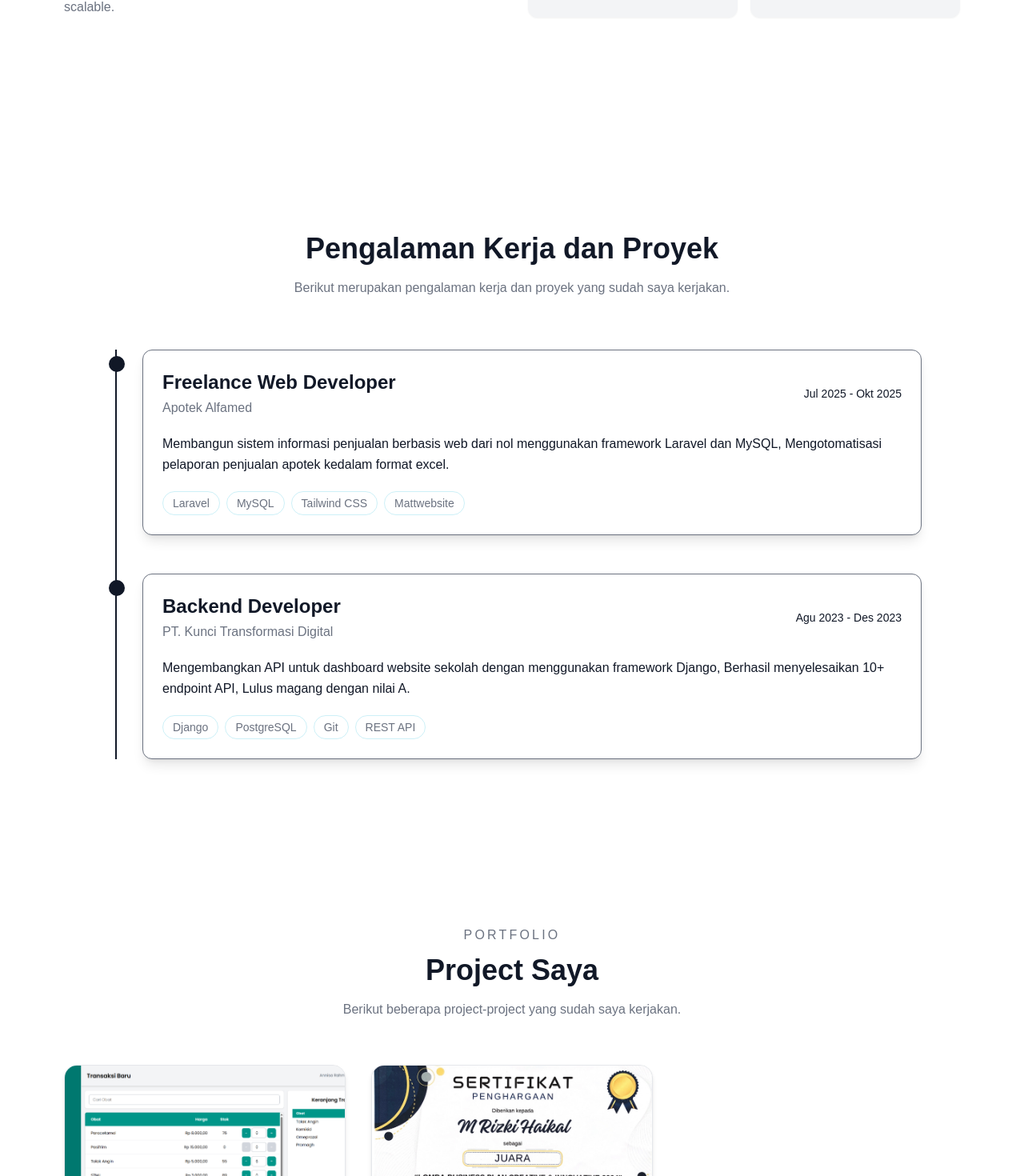
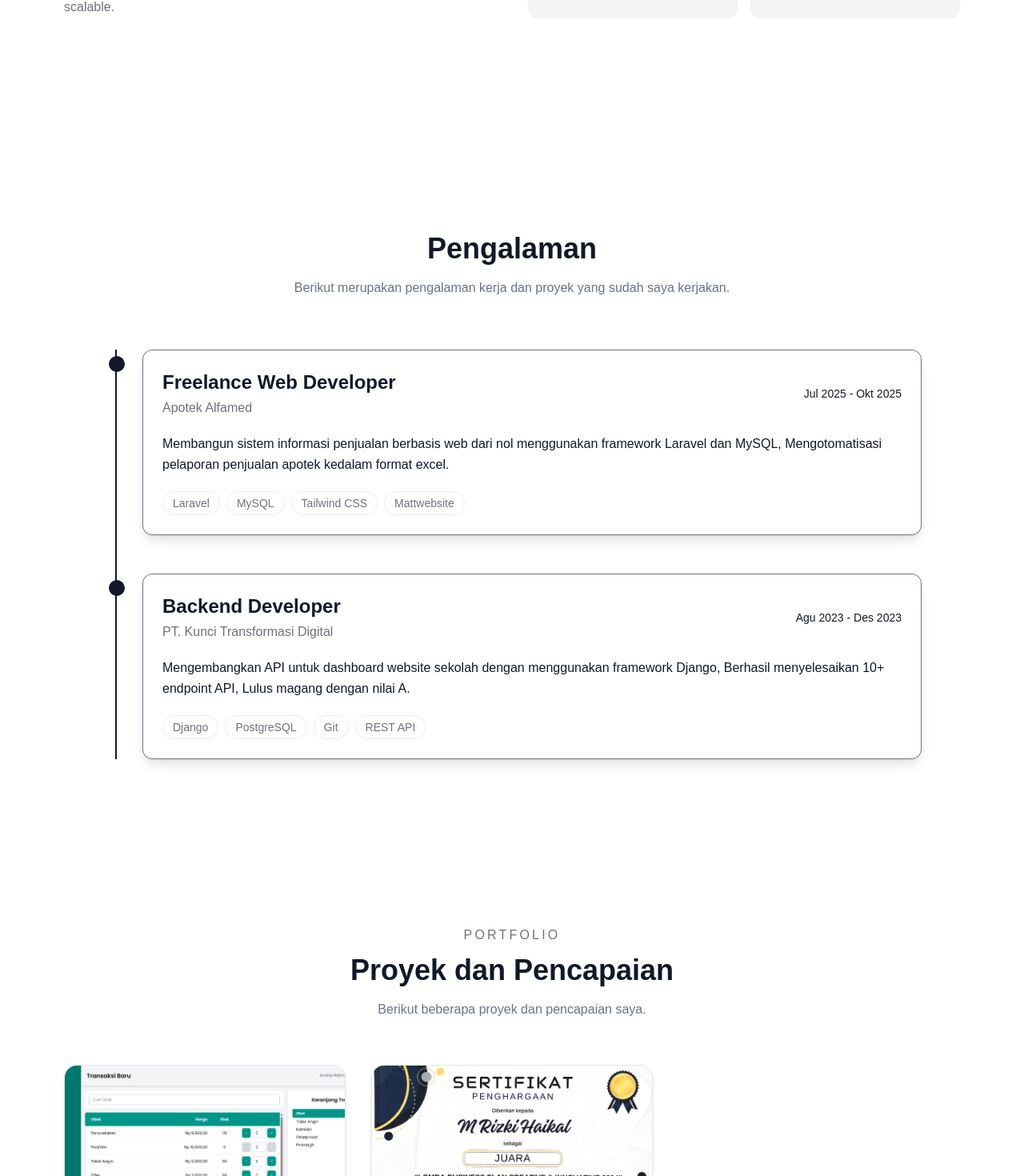
Before and after one commit to mrizqh294/portfolio-mrh-new, a React (Vite) app: page / in a window 1280 px wide. Shown: the part 1397-2867 px from the top of the page at 80% size. Built offline with nearby package versions, Linux system fonts and the light colour scheme; a web font is replaced by a local one.

Commit message:
revisi isi

```diff
--- a/src/pages/Education.jsx
+++ b/src/pages/Education.jsx
@@ -60,7 +60,7 @@ const Education = () => {
         >
 
           <h2 className="text-4xl font-bold mt-2 mb-4">
-            Pengalaman Kerja dan Proyek
+            Pengalaman
           </h2>
 
           <p className="max-w-2xl mx-auto text-gray-500 dark:text-gray-400 leading-relaxed">
@@ -91,7 +91,7 @@ const Education = () => {
               <span className="absolute -left-[42px] top-2 w-5 h-5 rounded-full bg-gray-900 border-4 border-gray-900 dark:bg-white dark:border-white" />
 
               {/* Card */}
-              <div className="bg-white dark:bg-gray-900 transition-colors duration-300 rounded-xl border border-gray-500 p-6 shadow-lg hover:border-cyan-500 ">
+              <div className="bg-white dark:bg-gray-900 transition-colors duration-300 rounded-xl border border-gray-500 p-6 shadow-lg hover:border-gray-400 ">
                 <div className="flex flex-col md:flex-row md:justify-between md:items-center">
                   <div>
                     <h3 className="text-2xl font-bold">
@@ -116,7 +116,7 @@ const Education = () => {
                   {exp.technologies.map((tech) => (
                     <span
                       key={tech}
-                      className="px-3 py-1 rounded-full text-gray-500 dark:text-gray-400 border border-cyan-500/20 text-sm"
+                      className="px-3 py-1 rounded-full text-gray-500 dark:text-gray-400 border border-gray-400/20 text-sm"
                     >
                       {tech}
                     </span>
--- a/src/pages/Portfolio.jsx
+++ b/src/pages/Portfolio.jsx
@@ -73,11 +73,11 @@ const Portfolio = () => {
           </p>
 
           <h2 className="text-3xl md:text-4xl font-bold mb-4">
-            Project Saya
+            Proyek dan Pencapaian
           </h2>
 
           <p className="max-w-2xl mx-auto text-gray-500 dark:text-gray-400 leading-relaxed">
-            Berikut beberapa project-project yang sudah saya kerjakan.
+            Berikut beberapa proyek dan pencapaian saya.
           </p>
         </motion.div>
 
```
